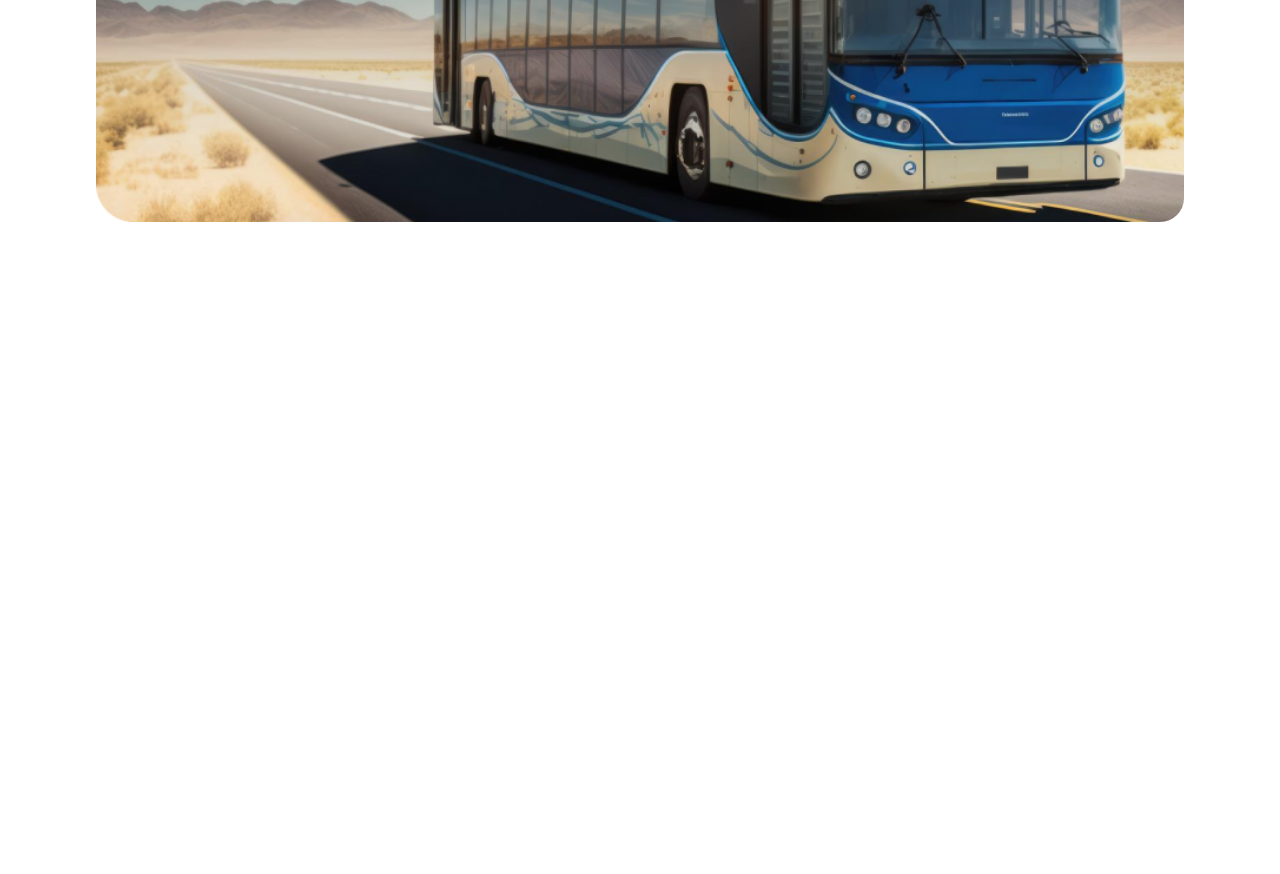
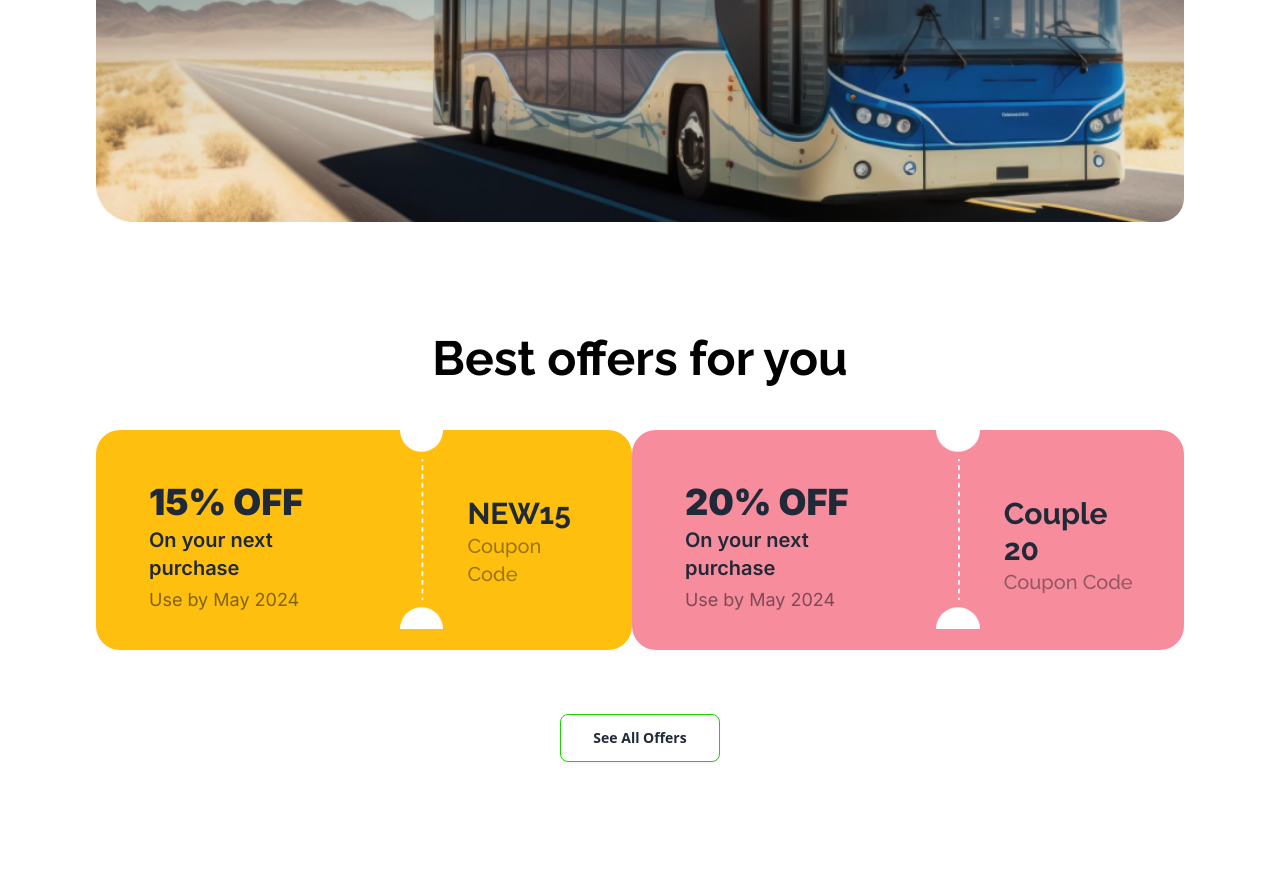
Before and after one commit to MostafijurRuman/R-Ticket, a plain HTML site: page index.html in a window 1280 px wide. Shown: the part 554-1428 px from the top of the page. Before the commit the page ends 908 px from the top, so only its background shows below. Drawn offline with nearby package versions, Linux system fonts and the light colour scheme.

Commit message:
Best Offer Section Done

```diff
--- a/index.html
+++ b/index.html
@@ -72,7 +72,7 @@
             <div style="background-image: url(images/banner.png); background-repeat: no-repeat; background-size: cover; " class="rounded-3xl " >
                     <h1 class="text-[64px] text-center font-extrabold text-white pt-[70px]">End-to-End Travel with <br> <span class="text-primary">R Paribahan</span></h1>
                     <p class="ff-inter text-lg text-gray-300 text-center">Book your bus tickets effortlessly with our user-friendly platform. <br> Seamless travel experiences await you!</p>
-                    <div class="flex justify-center mt-8 mb-[132px]">
+                    <div class="flex justify-center mt-8 ">
                         <button class="btn text-xl font-bold text-black bg-primary border-0 px-8 mb-[250px] ">Buy Tickets</button>
                     </div>
               </div>
@@ -81,6 +81,46 @@
   </header>
   <main>
     <!-- Best offers Section Start Here -->
+    <section class="container mx-auto px-8 lg:px-24">
+        <h1 class="text-black text-5xl font-bold ff-raleway text-center mt-28 mb-12">Best offers for you </h1>
+
+       <div class="flex justify-around">
+        <div class="bg-[#FFBF0F]  h-[220px] flex ff-inter rounded-3xl mb-16" >
+            <div class="c1 px-[53px] py-[52px]">
+                <h1 class="text-4xl font-black mb-1">15% OFF  </h1>
+                <p class="text-xl font-semibold mb-1">On your next purchase</p>
+                <p class="text-lg text-[#03071280]">Use by May 2024</p>
+            </div>
+            <div class="c2 ">
+                <img src="images/cupon-devider.png" alt="">
+            </div>
+            <div class="c3 ff-raleway pl-6 pr-12 py-[66px]">
+                <h1 class="text-3xl font-bold ">NEW15</h1>
+                <p class="text-xl font-medium text-[#03071266] ">Coupon Code</p>
+            </div>
+        </div>
+
+
+        <div class="bg-[#F78C9C]  h-[220px] flex ff-inter rounded-3xl mb-16" >
+            <div class="c1 px-[53px] py-[52px]">
+                <h1 class="text-4xl font-black mb-1">20% OFF  </h1>
+                <p class="text-xl font-semibold mb-1">On your next purchase</p>
+                <p class="text-lg text-[#03071280]">Use by May 2024</p>
+            </div>
+            <div class="c2 ">
+                <img src="images/cupon-devider.png" alt="">
+            </div>
+            <div class="c3 ff-raleway pl-6 pr-12 py-[66px]">
+                <h1 class="text-3xl font-bold ">Couple 20</h1>
+                <p class="text-xl font-medium text-[#03071266] ">Coupon Code</p>
+            </div>
+        </div>
+       </div>
+
+       <div class="flex justify-center">
+        <button class="btn bg-white border-primary px-8 mb-28">See All Offers</button>
+       </div>
+    </section>
   </main>
 </body>
 </html>
```
